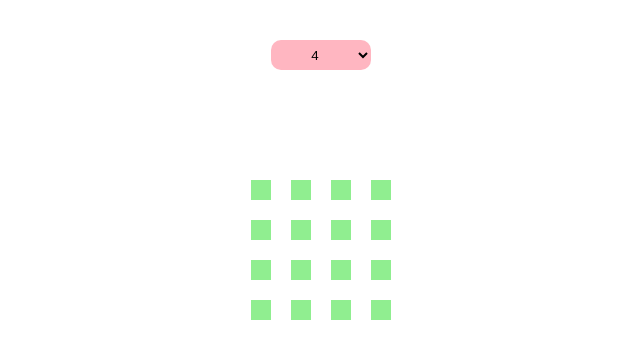
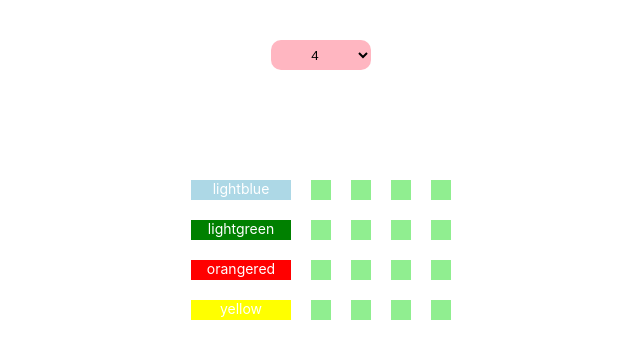
Before and after one commit to nevmstas/welding-configurator-ui, a React (Create React App) app: page / in a window 1280 px wide. Shown: the top 358 px of the page, without its empty margins (319-959 px from the left). Built offline with nearby package versions, Linux system fonts and the light colour scheme.

Commit message:
side colors logic

```diff
--- a/src/components/Field/view.tsx
+++ b/src/components/Field/view.tsx
@@ -6,6 +6,7 @@ import { Cell } from "../FieldItem";
 import { FieldProps } from "./interface";
 import { ArrayMaker } from "../../utils/arrayMaker";
 import { calculateMatrixWithDirection } from "./utils";
+import { FieldContainer } from "../FieldContainer";
 
 const Field: React.FC<FieldProps> = ({ matrixSize }) => {
   const [matrix, setMatrix] = useState([] as any[][]);
@@ -24,6 +25,7 @@ const Field: React.FC<FieldProps> = ({ matrixSize }) => {
   };
 
   return (
+    <FieldContainer size={matrixSize}>
       <div
         css={css`
           display: flex;
@@ -44,6 +46,7 @@ const Field: React.FC<FieldProps> = ({ matrixSize }) => {
             </div>
           ))}
       </div>
+    </FieldContainer>
   );
 };
 
--- /dev/null
+++ b/src/components/FieldContainer/index.ts
@@ -0,0 +1,3 @@
+import FieldContainer from "./view";
+
+export { FieldContainer };
--- /dev/null
+++ b/src/components/FieldContainer/interfaces.ts
@@ -0,0 +1,3 @@
+export interface FieldContainerProps {
+  size: number;
+}
--- /dev/null
+++ b/src/components/FieldContainer/view.tsx
@@ -0,0 +1,86 @@
+/** @jsxImportSource @emotion/react */
+import { css } from "@emotion/react";
+import React from "react";
+import { FieldContainerProps } from "./interfaces";
+
+const SIDE_COLORS = {
+  lightblue: "lightblue",
+  lightgreen: "green",
+  orangered: "red",
+  yellow: "yellow",
+  orange: "orange",
+};
+
+interface SideLineProps {
+  value: string;
+  color: string;
+  vertical?: boolean;
+}
+
+const SideLine: React.FC<SideLineProps> = ({
+  value,
+  color,
+  vertical = false,
+}) => {
+  return (
+    <div
+      css={css`
+        width: 100px;
+        height: 20px;
+        background-color: ${color};
+        border: none;
+        margin: 10px;
+        font-size: 14px;
+        color: white;
+      `}
+    >
+      {value}
+    </div>
+  );
+};
+
+const columnStyle = css`
+  display: flex;
+  flex-direction: column;
+`;
+
+const FieldContainer: React.FC<FieldContainerProps> = ({ children, size }) => {
+  const getItemsBySize = (): Array<{ value: string; color: string }> => {
+    let flag = 0;
+    const arr = [];
+
+    for (let i = 0; i < size; i++) {
+      if (flag === Object.keys(SIDE_COLORS).length) {
+        flag = 0;
+      }
+      arr.push({
+        value: Object.keys(SIDE_COLORS)[flag],
+        color: Object.values(SIDE_COLORS)[flag],
+      });
+
+      flag++;
+    }
+    return arr;
+  };
+
+  return (
+    <div css={columnStyle}>
+      <div></div>
+      <div
+        css={css`
+          display: flex;
+        `}
+      >
+        <div css={columnStyle}>
+          {getItemsBySize().map((obj, idx) => (
+            <SideLine key={idx} value={obj.value} color={obj.color} />
+          ))}
+        </div>
+        <div>{children}</div>
+        <div></div>
+      </div>
+    </div>
+  );
+};
+
+export default FieldContainer;
```
Lines whose indentation alone changed are shown as unchanged.
